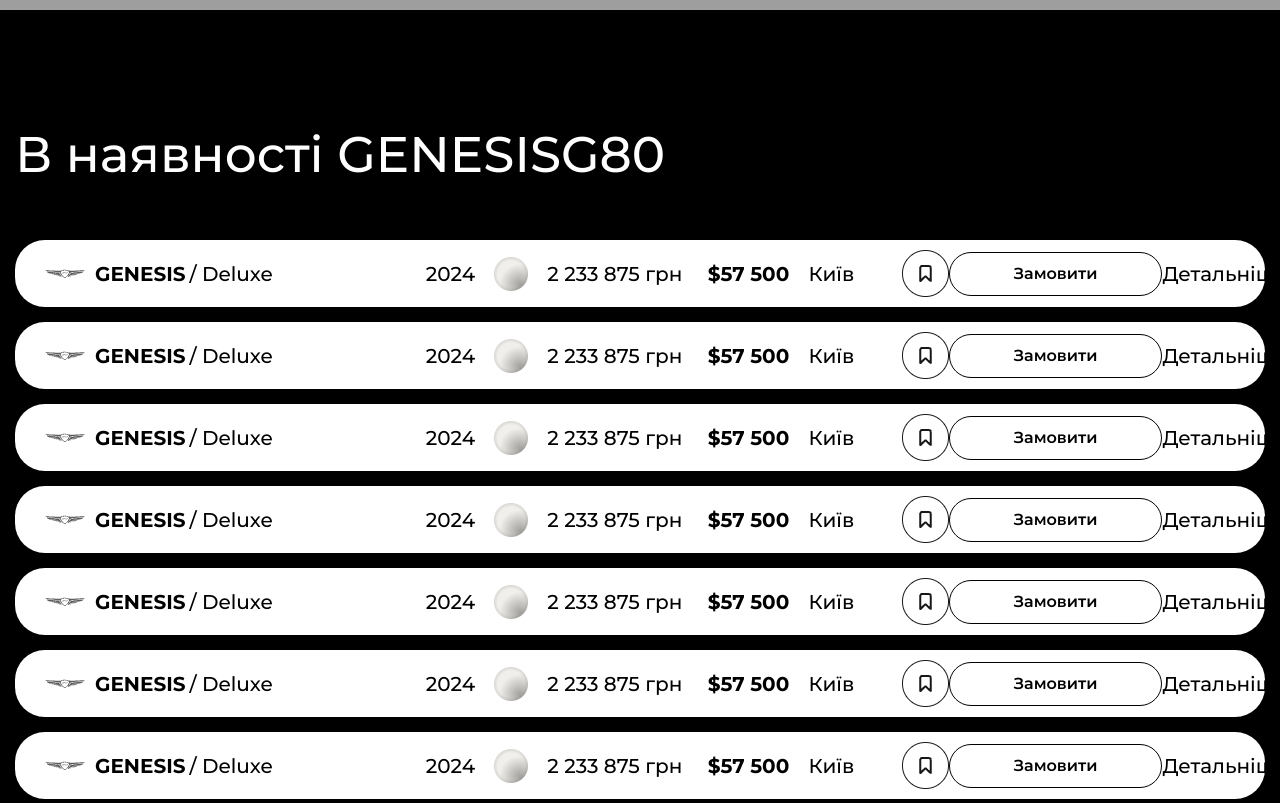
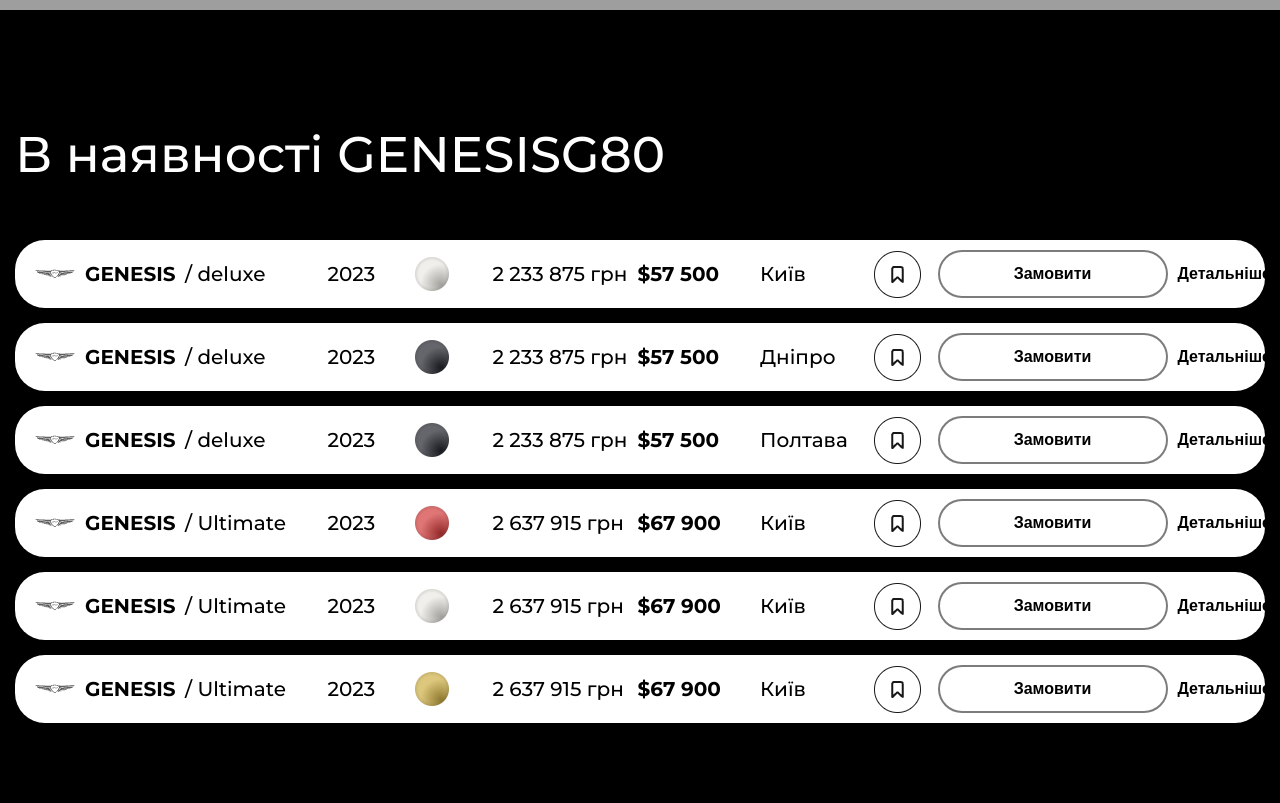
Before and after one commit to ArturTroyanDev/Aura-Motors-site-project, a plain HTML site: page index.html in a window 1280 px wide. Shown: the part 7560-8363 px from the top of the page. Drawn offline with Linux system fonts and the light colour scheme; grey boxes are pictures that could not be loaded; files whose address does not match are found by name.

Commit message:
changed block
changed block page__stock
grid instead of flex

```diff
--- a/index.html
+++ b/index.html
@@ -15,6 +15,7 @@
 <!-- подумать как правильно сделать кнопки ссылками или кнопками -->
 <!-- сделать миксы для секций с фоновой картинкой -->
 <!-- сделать миксы для секций с вертикальным слайдером -->
+
 <body>
     <div class="wrapper">
         <header class="header">
@@ -284,46 +285,105 @@
                     </div>
                 </div>
             </section>
-            <section class="page__in-stock in-stock">
-                <div class="in-stock__container _container">
-                    <div class="in-stock__title title">В наявності GENESISG80</div>
-                    <div class="in-stock__body">
-                        <div class="in-stock__list">
-                            <div class="in-stock__item">
-                                <div class="in-stock__item-model"><img src="images/main-block/page__in-stock/mini-logo-genesis.png" alt=""> <b>GENESIS</b> / Deluxe</div>
-                                <div class="in-stock__subitem">2024 <img src="images/main-block/page__in-stock/white-ellipse.png" alt=""><div class="in-stock__price">2 233 875 грн <b>$57 500</b></div>  Київ</div>
-                                <div class="in-stock__order"> <img src="images/main-block/bookmark.png" alt="" class="in-stock__bookmark"> <div class="in-stock__btn button">Замовити</div>Детальніше</div>
+
+            <!-- grid -->
+
+            <section class="page__stock stock">
+                <div class="stock__container _container">
+                    <div class="stock__title title">В наявності GENESISG80</div>
+                    <div class="stock__body">
+                        <ul class="stock__list">
+                            <li class="stock__item">
+                                <img src="images/main-block/page__stock/mini-logo-genesis.png" alt="">
+                                <div class="model">
+                                    <div class="big-font">GENESIS</div> / deluxe
                                 </div>
-                            <div class="in-stock__item">
-                                <div class="in-stock__item-model"><img src="images/main-block/page__in-stock/mini-logo-genesis.png" alt=""> <b>GENESIS</b> / Deluxe</div>
-                                <div class="in-stock__subitem">2024 <img src="images/main-block/page__in-stock/white-ellipse.png" alt=""><div class="in-stock__price">2 233 875 грн <b>$57 500</b></div>  Київ</div>
-                                <div class="in-stock__order"> <img src="images/main-block/bookmark.png" alt="" class="in-stock__bookmark"> <div class="in-stock__btn button">Замовити</div>Детальніше</div>
+                                <div>2023</div>
+                                <img src="images/main-block/page__stock/white-ellipse.png">
+                                <div class="price">2 233 875 грн<div class="big-font">$57 500</div>
                                 </div>
-                            <div class="in-stock__item">
-                                <div class="in-stock__item-model"><img src="images/main-block/page__in-stock/mini-logo-genesis.png" alt=""> <b>GENESIS</b> / Deluxe</div>
-                                <div class="in-stock__subitem">2024 <img src="images/main-block/page__in-stock/white-ellipse.png" alt=""><div class="in-stock__price">2 233 875 грн <b>$57 500</b></div>  Київ</div>
-                                <div class="in-stock__order"> <img src="images/main-block/bookmark.png" alt="" class="in-stock__bookmark"> <div class="in-stock__btn button">Замовити</div>Детальніше</div>
+                                <div>Київ</div>
+                                <button> <img src="images/main-block/bookmark.png" alt=""
+                                        class="stock__bookmark"></button>
+                                <button class="stock__btn button">Замовити</button>
+                                <button class="stock__describe button">Детальніше</button>
+                            </li>
+                            <li class="stock__item">
+                                <img src="images/main-block/page__stock/mini-logo-genesis.png" alt="">
+                                <div class="model">
+                                    <div class="big-font">GENESIS</div> / deluxe
                                 </div>
-                            <div class="in-stock__item">
-                                <div class="in-stock__item-model"><img src="images/main-block/page__in-stock/mini-logo-genesis.png" alt=""> <b>GENESIS</b> / Deluxe</div>
-                                <div class="in-stock__subitem">2024 <img src="images/main-block/page__in-stock/white-ellipse.png" alt=""><div class="in-stock__price">2 233 875 грн <b>$57 500</b></div>  Київ</div>
-                                <div class="in-stock__order"> <img src="images/main-block/bookmark.png" alt="" class="in-stock__bookmark"> <div class="in-stock__btn button">Замовити</div>Детальніше</div>
+                                <div>2023</div>
+                                <img src="images/main-block/page__stock/black-ellipse.png">
+                                <div class="price">2 233 875 грн<div class="big-font">$57 500</div>
                                 </div>
-                            <div class="in-stock__item">
-                                <div class="in-stock__item-model"><img src="images/main-block/page__in-stock/mini-logo-genesis.png" alt=""> <b>GENESIS</b> / Deluxe</div>
-                                <div class="in-stock__subitem">2024 <img src="images/main-block/page__in-stock/white-ellipse.png" alt=""><div class="in-stock__price">2 233 875 грн <b>$57 500</b></div>  Київ</div>
-                                <div class="in-stock__order"> <img src="images/main-block/bookmark.png" alt="" class="in-stock__bookmark"> <div class="in-stock__btn button">Замовити</div>Детальніше</div>
+                                <div>Дніпро</div>
+                                <button> <img src="images/main-block/bookmark.png" alt=""
+                                        class="stock__bookmark"></button>
+                                <button class="stock__btn button">Замовити</button>
+                                <button class="stock__describe button">Детальніше</button>
+                            </li>
+                            <li class="stock__item">
+                                <img src="images/main-block/page__stock/mini-logo-genesis.png" alt="">
+                                <div class="model">
+                                    <div class="big-font">GENESIS</div> / deluxe
                                 </div>
-                            <div class="in-stock__item">
-                                <div class="in-stock__item-model"><img src="images/main-block/page__in-stock/mini-logo-genesis.png" alt=""> <b>GENESIS</b> / Deluxe</div>
-                                <div class="in-stock__subitem">2024 <img src="images/main-block/page__in-stock/white-ellipse.png" alt=""><div class="in-stock__price">2 233 875 грн <b>$57 500</b></div>  Київ</div>
-                                <div class="in-stock__order"> <img src="images/main-block/bookmark.png" alt="" class="in-stock__bookmark"> <div class="in-stock__btn button">Замовити</div>Детальніше</div>
+                                <div>2023</div>
+                                <img src="images/main-block/page__stock/black-ellipse.png">
+                                <div class="price">2 233 875 грн<div class="big-font">$57 500</div>
                                 </div>
-                            <div class="in-stock__item">
-                                <div class="in-stock__item-model"><img src="images/main-block/page__in-stock/mini-logo-genesis.png" alt=""> <b>GENESIS</b> / Deluxe</div>
-                                <div class="in-stock__subitem">2024 <img src="images/main-block/page__in-stock/white-ellipse.png" alt=""><div class="in-stock__price">2 233 875 грн <b>$57 500</b></div>  Київ</div>
-                                <div class="in-stock__order"> <img src="images/main-block/bookmark.png" alt="" class="in-stock__bookmark"> <div class="in-stock__btn button">Замовити</div>Детальніше</div>
+                                <div>Полтава</div>
+                                <button> <img src="images/main-block/bookmark.png" alt=""
+                                        class="stock__bookmark"></button>
+                                <button class="stock__btn button">Замовити</button>
+                                <button class="stock__describe button">Детальніше</button>
+                            </li>
+                            <li class="stock__item">
+                                <img src="images/main-block/page__stock/mini-logo-genesis.png" alt="">
+                                <div class="model">
+                                    <div class="big-font">GENESIS</div> / Ultimate
                                 </div>
+                                <div>2023</div>
+                                <img src="images/main-block/page__stock/red-ellipse.png">
+                                <div class="price">2 637 915 грн<div class="big-font">$67 900</div>
+                                </div>
+                                <div>Київ</div>
+                                <button> <img src="images/main-block/bookmark.png" alt=""
+                                        class="stock__bookmark"></button>
+                                <button class="stock__btn button">Замовити</button>
+                                <button class="stock__describe button">Детальніше</button>
+                            </li>
+                            <li class="stock__item">
+                                <img src="images/main-block/page__stock/mini-logo-genesis.png" alt="">
+                                <div class="model">
+                                    <div class="big-font">GENESIS</div> / Ultimate
+                                </div>
+                                <div>2023</div>
+                                <img src="images/main-block/page__stock/white-ellipse.png">
+                                <div class="price">2 637 915 грн<div class="big-font">$67 900</div>
+                                </div>
+                                <div>Київ</div>
+                                <button> <img src="images/main-block/bookmark.png" alt=""
+                                        class="stock__bookmark"></button>
+                                <button class="stock__btn button">Замовити</button>
+                                <button class="stock__describe button">Детальніше</button>
+                            </li>
+                            <li class="stock__item">
+                                <img src="images/main-block/page__stock/mini-logo-genesis.png" alt="">
+                                <div class="model">
+                                    <div class="big-font">GENESIS</div> / Ultimate
+                                </div>
+                                <div>2023</div>
+                                <img src="images/main-block/page__stock/yellow-ellipse.png">
+                                <div class="price">2 637 915 грн<div class="big-font">$67 900</div>
+                                </div>
+                                <div>Київ</div>
+                                <button> <img src="images/main-block/bookmark.png" alt=""
+                                        class="stock__bookmark"></button>
+                                <button class="stock__btn button">Замовити</button>
+                                <button class="stock__describe button">Детальніше</button>
+                            </li>
+                        </ul>
                     </div>
                 </div>
                 </div>
@@ -403,3 +463,7 @@
 <script src="script.js"></script>
 
 </html>
+<!--
+ <div class="in-stock__item-model"><img src="images/main-block/page__in-stock/mini-logo-genesis.png" alt=""> <b>GENESIS</b> / Deluxe</div>
+<div class="in-stock__subitem">2024 <img src="images/main-block/page__in-stock/white-ellipse.png" alt=""><div class="in-stock__price">2 233 875 грн <b>$57 500</b></div>  Київ</div>
+<div class="in-stock__order"> <img src="images/main-block/bookmark.png" alt="" class="in-stock__bookmark"> <div class="in-stock__btn button">Замовити</div>Детальніше</div> -->
--- a/styles.css
+++ b/styles.css
@@ -531,22 +531,22 @@
 
 /* ----page__in-stock------------ */
 
-.page__in-stock {
-	padding: 120px 0px 0px 0px;
+.page__stock {
+	padding: 120px 0px 120px 0px;
 }
 
-.in-stock__title {
+.stock__title {
 	margin: 0px 0px 60px 0px;
 }
 
-.in-stock__list {
+.stock__list {
 	display: flex;
 	flex-direction: column;
 	gap: 15px;
 	font-size: 20px;
 	font-weight: 500;
 }
-.in-stock__item {
+/* .stock__item {
 	display: flex;
 	align-items: center;
 	justify-content: space-between;
@@ -557,48 +557,87 @@
 	color: #000;
 }
 
-.in-stock__item-model {
+.stock__item-model {
 	display: flex;
 	align-items: center;
-	/* padding: 0px 228px 0px 0px; */
 	width: 28%;
 }
 
-.in-stock__item-model b {
+.stock__item-model b {
 	padding: 0px 4px 0px 0px;
 }
 
-.in-stock__subitem {
+.stock__subitem {
 	display: flex;
 	align-items: center;
 	justify-content: space-between;
 	width: 36%;
 }
 
-.in-stock__price b {
+.stock__price b {
 	padding: 0px 0px 0px 20px;
 }
 
-.in-stock__item-model img {
+.stock__item-model img {
 	margin: 0px 10px 0px 0px;
 }
 .stock__price {
 	display: flex;
 	align-items: center;
 }
-.in-stock__order {
+.stock__order {
 	display: flex;
 	align-items: center;
 	width: 28%;
 	justify-content: space-between;
 }
-.in-stock__btn {
+.stock__btn {
 	border: 1px solid rgb(0, 0, 0);
+
+} */
+
+.stock__item {
+	display: grid;
+	font-size: 20px;
+	padding: 10px 20px;
+	border-radius: 30px;
+	background-color: #fff;
+	color: #000;
+	grid-template-columns: minmax(40px, max-content) minmax(205px, auto)
+	minmax(50px, 86px) minmax(40px, 75px)
+	minmax(230px, 265px) minmax(70px, 190px)
+	minmax(40px, 60px) minmax(212px, 230px)
+	minmax(40px, 105px);
+	gap: 10px;
+	align-items: center;
 
 }
 
+.big-font {
+	font-weight: 700;
+}
+
+.model {
+	display: grid;
+	grid-template-columns: minmax(100px, max-content) minmax(240px, max-content);
+}
+
+.price {
+	display: grid;
+	grid-template-columns: 145px 85px;
+}
+
+.stock__btn {
+	border: 2px solid #00000083;
+
+}
+
+.stock__describe {
+	padding: 0px;
+}
+
 /* ------------FOOTER------------------ */
-
+s
 .footer {
 	font-size: 14px;
 }
```
Also changed, not shown: images/main-block/page__stock/black-ellipse.png (added), images/main-block/page__stock/mini-logo-genesis.png (renamed from images/main-block/page__in-stock/mini-logo-genesis.png), images/main-block/page__stock/red-ellipse.png (added), images/main-block/page__stock/white-ellipse.png (renamed from images/main-block/page__in-stock/white-ellipse.png), images/main-block/page__stock/yellow-ellipse.png (added), 1 other file. Lines whose indentation alone changed are shown as unchanged.
